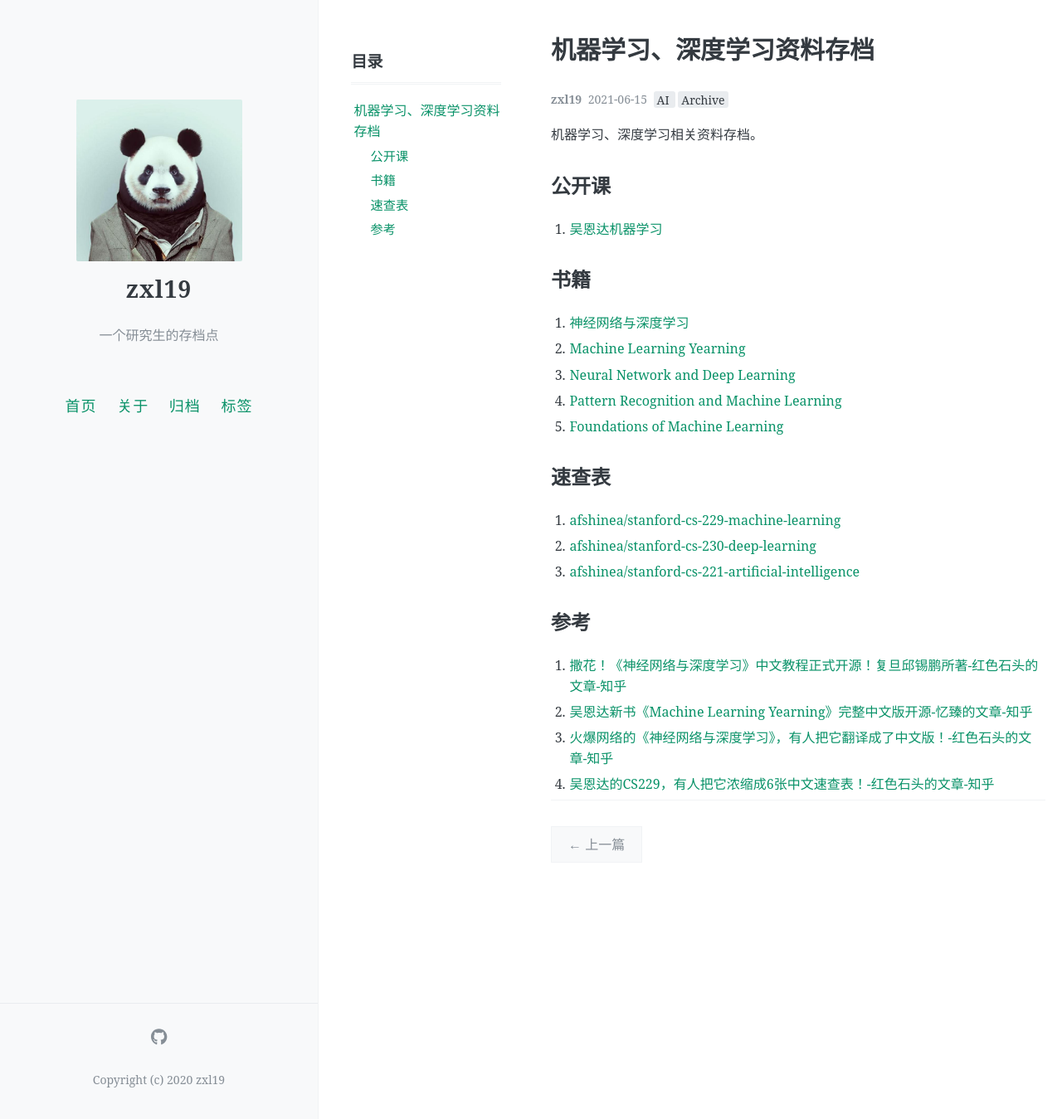
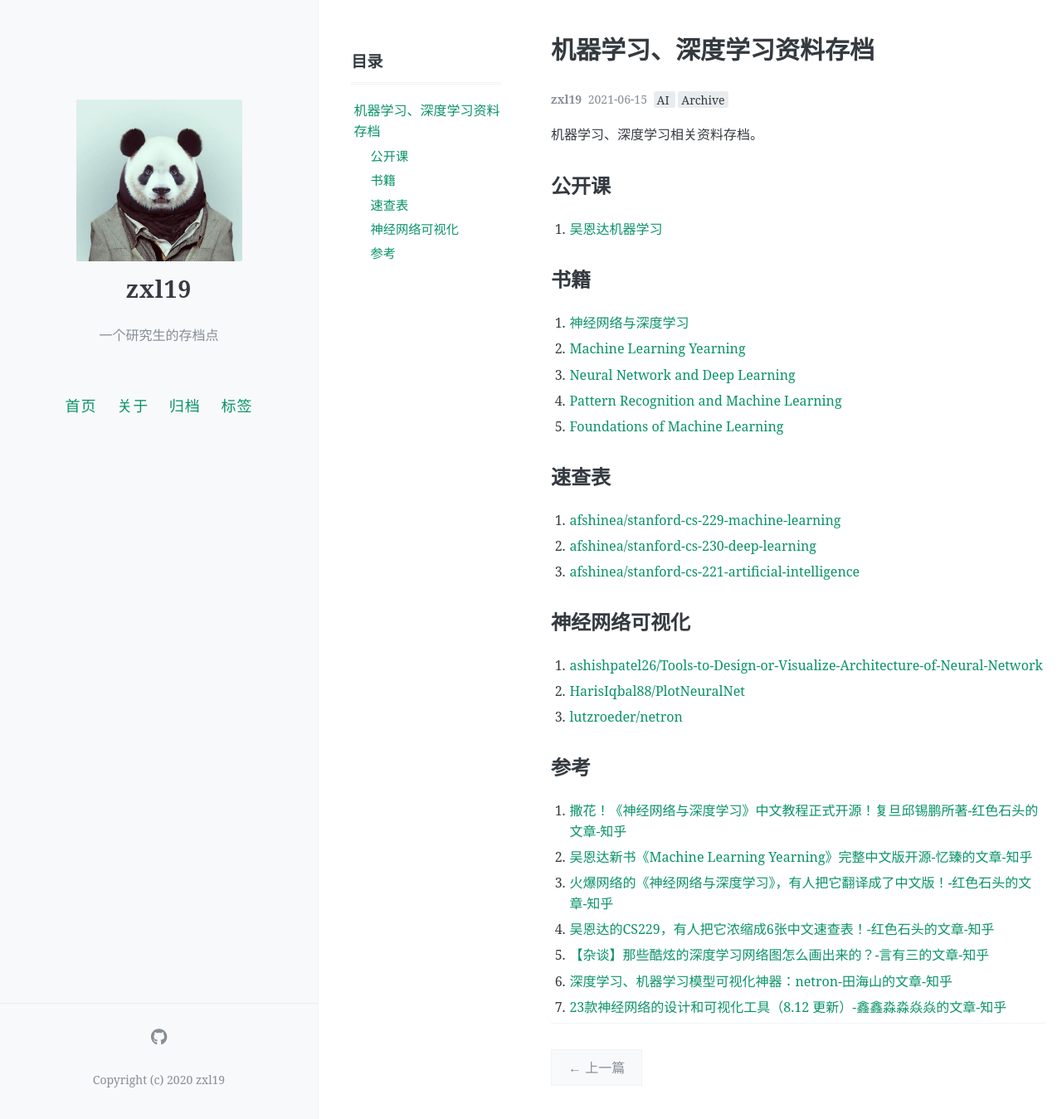
Before and after one commit to zxl19/zxl19.github.io, a Jekyll site: the page built from _posts/2021-06-15-ai-material.md, in a window 1280 px wide and 1349 px high. Shown: the whole window at 83% size. Built offline with Jekyll 4.4.1, drawn with Linux system fonts in a browser that asks for light colours; comment, search, counter and statistics services are not loaded.

Commit message:
Update Posts

```diff
--- a/_posts/2021-06-15-ai-cheatsheet.md
+++ b/_posts/2021-06-15-ai-material.md
@@ -31,9 +31,18 @@ pinned: false
 2. [afshinea/stanford-cs-230-deep-learning](https://github.com/afshinea/stanford-cs-230-deep-learning)
 3. [afshinea/stanford-cs-221-artificial-intelligence](https://github.com/afshinea/stanford-cs-221-artificial-intelligence)
 
+## 神经网络可视化
+
+1. [ashishpatel26/Tools-to-Design-or-Visualize-Architecture-of-Neural-Network](https://github.com/ashishpatel26/Tools-to-Design-or-Visualize-Architecture-of-Neural-Network)
+2. [HarisIqbal88/PlotNeuralNet](https://github.com/HarisIqbal88/PlotNeuralNet)
+3. [lutzroeder/netron](https://github.com/lutzroeder/netron)
+
 ## 参考
 
 1. [撒花！《神经网络与深度学习》中文教程正式开源！复旦邱锡鹏所著-红色石头的文章-知乎](https://zhuanlan.zhihu.com/p/61948968)
 2. [吴恩达新书《Machine Learning Yearning》完整中文版开源-忆臻的文章-知乎](https://zhuanlan.zhihu.com/p/86274697)
 3. [火爆网络的《神经网络与深度学习》，有人把它翻译成了中文版！-红色石头的文章-知乎](https://zhuanlan.zhihu.com/p/58144032)
 4. [吴恩达的CS229，有人把它浓缩成6张中文速查表！-红色石头的文章-知乎](https://zhuanlan.zhihu.com/p/56534902)
+5. [【杂谈】那些酷炫的深度学习网络图怎么画出来的？-言有三的文章-知乎](https://zhuanlan.zhihu.com/p/60146525)
+6. [深度学习、机器学习模型可视化神器：netron-田海山的文章-知乎](https://zhuanlan.zhihu.com/p/71207696)
+7. [23款神经网络的设计和可视化工具（8.12 更新）-鑫鑫淼淼焱焱的文章-知乎](https://zhuanlan.zhihu.com/p/147462170)
```
